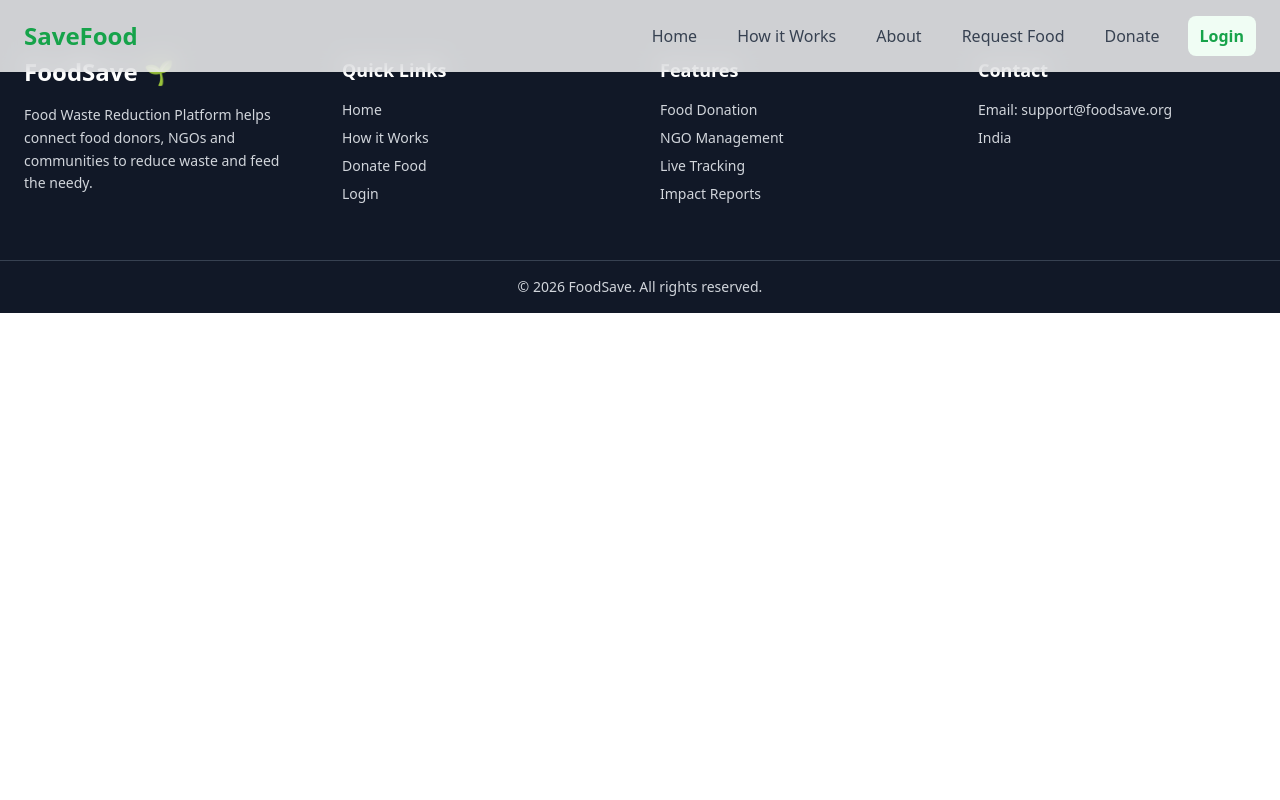
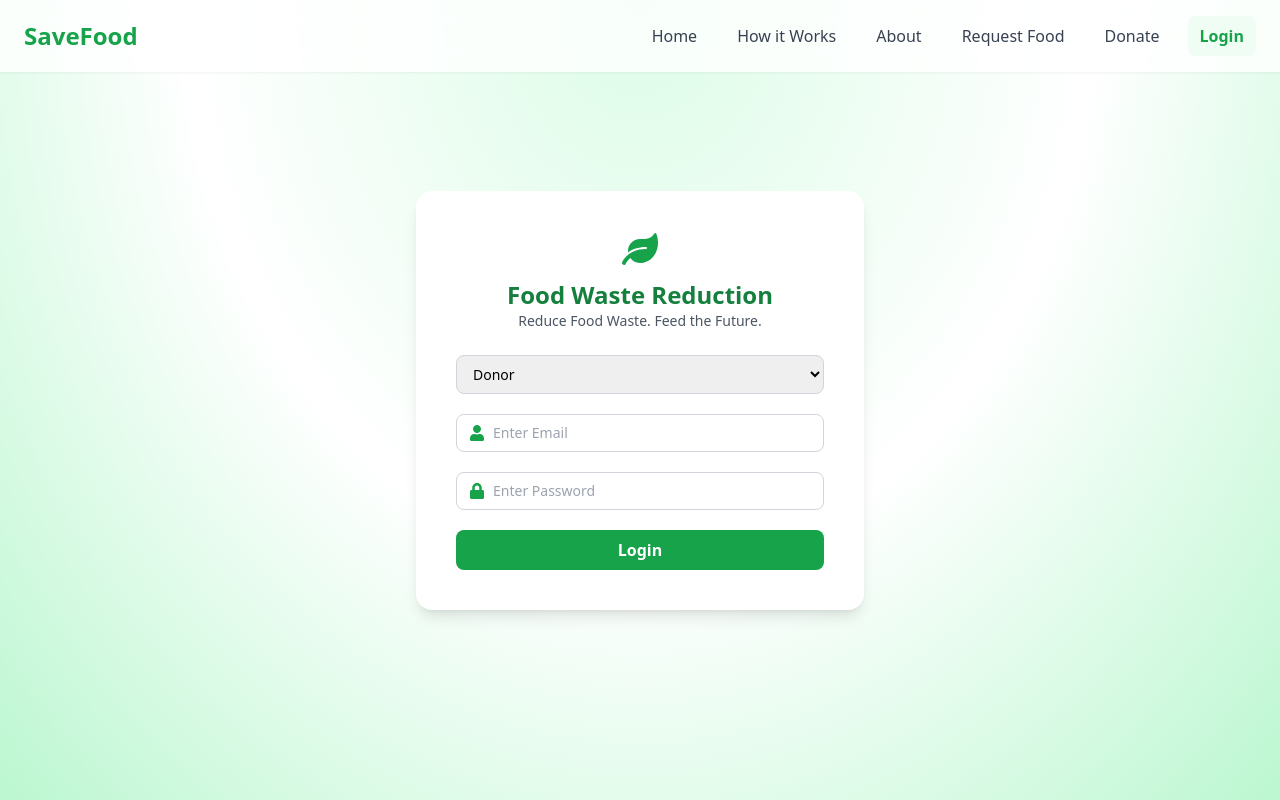
Before and after one commit to ketan99-hub/food-waste-reduction-platform, a React (Vite) app: page /login in a window 1280 px wide. Shown: the top 800 px of the page. Built offline with nearby package versions, Linux system fonts and the light colour scheme.

Commit message:
Created login page

```diff
--- a/src/App.jsx
+++ b/src/App.jsx
@@ -7,6 +7,7 @@ import DonateFood from "./pages/DonateFood";
 import RequestFood from "./pages/RequestFood";
 import About from "./pages/About";
 import HowItWorks from "./pages/HowItWorks";
+import Login from "./pages/Login"
 
 function App() {
   return (
@@ -19,6 +20,7 @@ function App() {
         <Route path="/features" element={<HowItWorks />} />
         <Route path="/donate" element={<DonateFood />} />
         <Route path="/request-food" element={<RequestFood />} />
+        <Route path="login" element={<Login />} />
       </Routes>
 
       <Footer />
--- /dev/null
+++ b/src/pages/Login.css
@@ -0,0 +1,85 @@
+body {
+  margin: 0;
+  font-family: "Poppins", sans-serif;
+}
+
+.login-wrapper {
+  height: 100vh;
+  background: linear-gradient(to right, #11998e, #38ef7d);
+  display: flex;
+  justify-content: center;
+  align-items: center;
+}
+
+.login-card {
+  width: 380px;
+  padding: 40px;
+  background: rgba(255, 255, 255, 0.2);
+  backdrop-filter: blur(10px);
+  border-radius: 15px;
+  box-shadow: 0 8px 32px rgba(0, 0, 0, 0.2);
+  color: white;
+  animation: fadeIn 1s ease-in-out;
+}
+
+@keyframes fadeIn {
+  from {
+    opacity: 0;
+    transform: translateY(20px);
+  }
+  to {
+    opacity: 1;
+    transform: translateY(0);
+  }
+}
+
+.login-card h2 {
+  text-align: center;
+}
+
+.tagline {
+  text-align: center;
+  font-size: 14px;
+  margin-bottom: 25px;
+}
+
+.input-group {
+  margin-bottom: 20px;
+}
+
+.input-group label {
+  font-size: 14px;
+}
+
+.input-group input,
+.input-group select {
+  width: 100%;
+  padding: 10px;
+  margin-top: 5px;
+  border: none;
+  border-radius: 8px;
+  outline: none;
+}
+
+.login-btn {
+  width: 100%;
+  padding: 12px;
+  background: white;
+  color: #11998e;
+  border: none;
+  border-radius: 8px;
+  font-weight: 600;
+  cursor: pointer;
+  transition: 0.3s;
+}
+
+.login-btn:hover {
+  background: #0f8a7f;
+  color: white;
+}
+
+.extra-links {
+  text-align: center;
+  margin-top: 15px;
+  font-size: 13px;
+}
--- /dev/null
+++ b/src/pages/Login.jsx
@@ -0,0 +1,93 @@
+import React, { useState } from "react";
+import { FaUser, FaLock, FaLeaf } from "react-icons/fa";
+
+function Login() {
+  const [email, setEmail] = useState("");
+  const [password, setPassword] = useState("");
+  const [role, setRole] = useState("donor");
+
+  const handleSubmit = (e) => {
+    e.preventDefault();
+
+    if (!email || !password) {
+      alert("Please fill all fields!");
+      return;
+    }
+
+    alert(`Login Successful as ${role}`);
+  };
+
+  return (
+    <div className="min-h-screen flex items-center justify-center bg-[radial-gradient(ellipse_at_top,_var(--tw-gradient-stops))] from-green-100 via-white to-green-200 px-4">
+
+      <div className="bg-white rounded-2xl shadow-lg hover:shadow-2xl transition-all duration-300 p-10 w-full max-w-md">
+
+        {/* Logo Section */}
+        <div className="text-center mb-6">
+          <div className="flex justify-center mb-3 text-green-600 text-4xl">
+            <FaLeaf />
+          </div>
+          <h2 className="text-2xl font-bold text-green-700">
+            Food Waste Reduction
+          </h2>
+          <p className="text-gray-600 text-sm">
+            Reduce Food Waste. Feed the Future.
+          </p>
+        </div>
+
+        {/* Form */}
+        <form onSubmit={handleSubmit} className="flex flex-col gap-5">
+
+
+             {/* Role Select */}
+          <select
+            className="border border-gray-300 rounded-lg px-3 py-2 text-sm focus:border-green-600 outline-none"
+            value={role}
+            onChange={(e) => setRole(e.target.value)}
+          >
+            <option value="donor">Donor</option>
+            <option value="ngo">NGO</option>
+            <option value="admin">Admin</option>
+            <option value="requester">Food Requester</option>
+          </select>
+
+          {/* Email */}
+          <div className="flex items-center border border-gray-300 rounded-lg px-3 py-2 focus-within:border-green-600 transition">
+            <FaUser className="text-green-600 mr-2" />
+            <input
+              type="email"
+              placeholder="Enter Email"
+              className="outline-none flex-1 text-sm"
+              value={email}
+              onChange={(e) => setEmail(e.target.value)}
+            />
+          </div>
+
+          {/* Password */}
+          <div className="flex items-center border border-gray-300 rounded-lg px-3 py-2 focus-within:border-green-600 transition">
+            <FaLock className="text-green-600 mr-2" />
+            <input
+              type="password"
+              placeholder="Enter Password"
+              className="outline-none flex-1 text-sm"
+              value={password}
+              onChange={(e) => setPassword(e.target.value)}
+            />
+          </div>
+
+
+
+          {/* Button */}
+          <button
+            type="submit"
+            className="bg-green-600 text-white py-2 rounded-lg font-semibold hover:bg-green-700 transition duration-300"
+          >
+            Login
+          </button>
+        </form>
+      </div>
+    </div>
+  );
+}
+
+export default Login;
```
